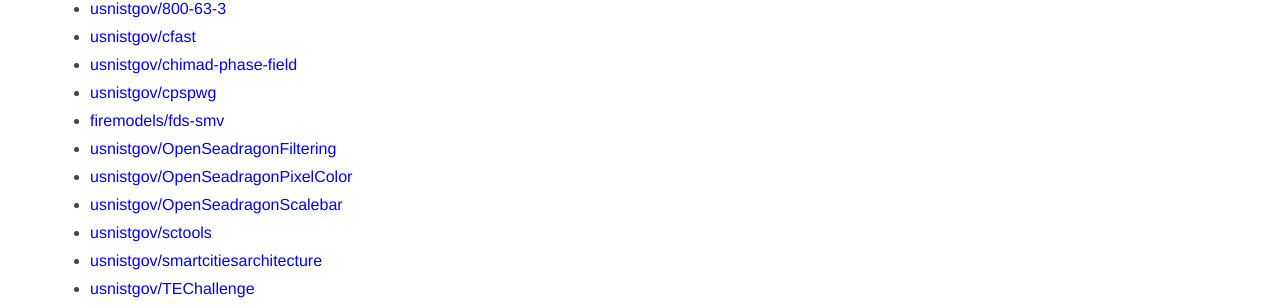
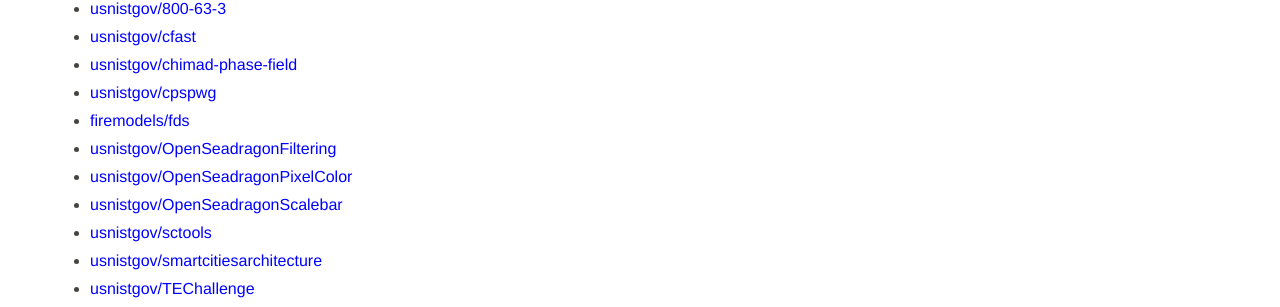
Before and after one commit to usnistgov/pages-root, a Jekyll site: the page built from index.html, in a window 1280 px wide. Shown: the part 535-842 px from the top of the page. Built offline with Jekyll 4.4.1, drawn with Linux system fonts in a browser that asks for light colours; nearby versions of some CDN libraries; library files that are not in the unit come from our copies.

Commit message:
change repo for fds-smv

```diff
--- a/index.html
+++ b/index.html
@@ -20,7 +20,7 @@ title: Home
 	  <li><a target="_blank" href="https://pages.nist.gov/cfast">usnistgov/cfast</a>
 	  <li><a target="_blank" href="https://pages.nist.gov/chimad-phase-field">usnistgov/chimad-phase-field</a>
 	  <li><a target="_blank" href="https://pages.nist.gov/cpspwg">usnistgov/cpspwg</a>
-	  <li><a target="_blank" href="https://pages.nist.gov/fds-smv">firemodels/fds-smv</a>
+	  <li><a target="_blank" href="https://pages.nist.gov/fds-smv">firemodels/fds</a>
 	  <li><a target="_blank" href="https://pages.nist.gov/OpenSeadragonFiltering">usnistgov/OpenSeadragonFiltering</a>
 	  <li><a target="_blank" href="https://pages.nist.gov/OpenSeadragonPixelColor">usnistgov/OpenSeadragonPixelColor</a>
 	  <li><a target="_blank" href="https://pages.nist.gov/OpenSeadragonScalebar">usnistgov/OpenSeadragonScalebar</a>
```
